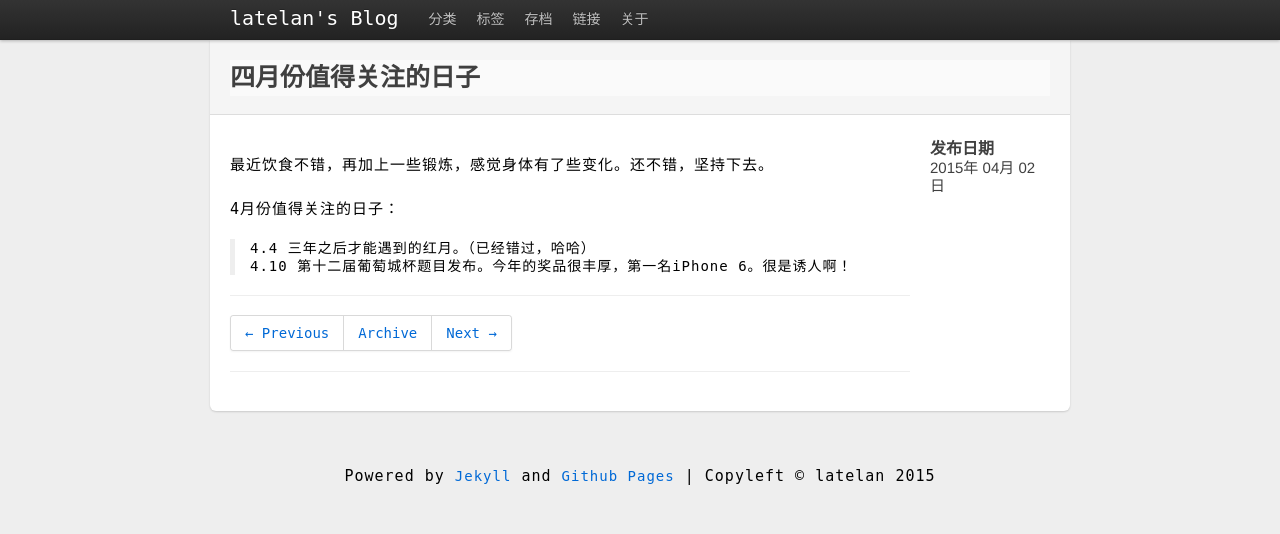
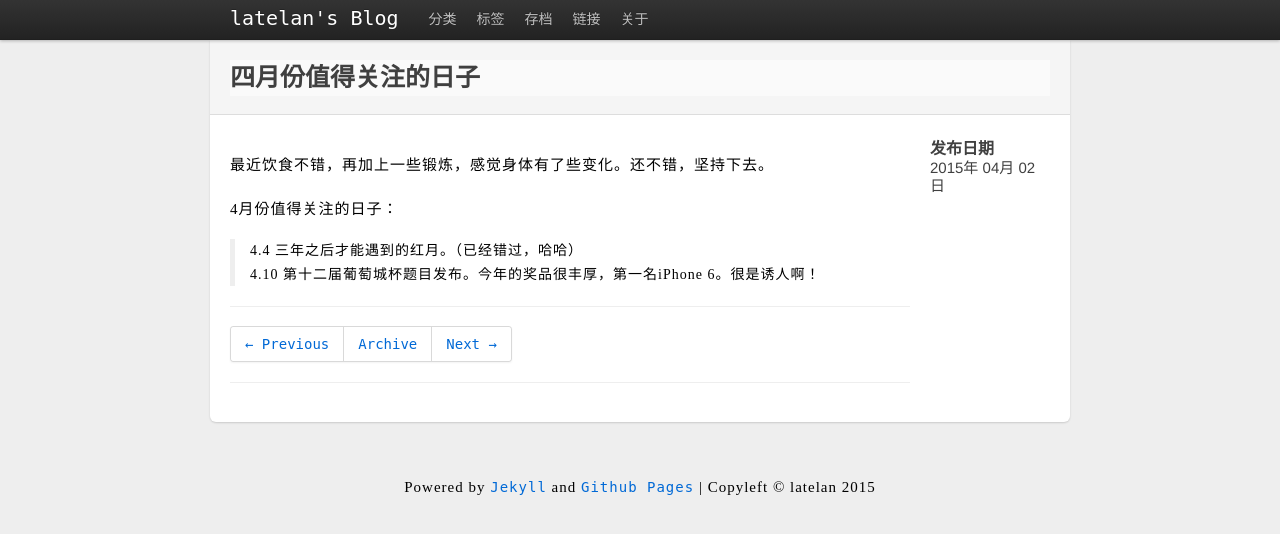
Before and after one commit to latelan/zero, a Jekyll site: the page built from _posts/2015-04-02-at-the-begining-of-april.md, in a window 1280 px wide. Shown: the top 534 px of the page. Built offline with Jekyll 4.4.1, drawn with Linux system fonts in a browser that asks for light colours; comment, search, counter and statistics services are not loaded.

Commit message:
fix css and duoshuo plugin

```diff
--- a/_layouts/post.html
+++ b/_layouts/post.html
@@ -27,9 +27,9 @@ layout: default
     </div>
     <hr>
     <!-- Duoshuo Comment BEGIN -->
-    <div class="ds-thread"></div>
+	<div id=duoshuo class="ds-thread" data-thread-key="" data-title="{{ page.title }}"></div>
     <script type="text/javascript">
-      var duoshuoQuery = {short_name:"latelan"};
+	var duoshuoQuery = {short_name:"latelan"};
     (function() {
         var ds = document.createElement('script');
         ds.type = 'text/javascript';ds.async = true;
--- a/assets/css/style.css
+++ b/assets/css/style.css
@@ -122,9 +122,14 @@ code {
 	color: #F0DFDF;
 	padding: 1px 3px;
 }
+blockquote p {
+	line-height: 170%;
+	font-family: Microsoft Yahei;
+}
 p {
 	font-size: 15px;
 	font-weight: normal;
+	font-family: Microsoft Yahei;
 	line-height: 170%;
 	letter-spacing: 1px;
 	margin: 1.2em 0em 1em 0em;
```
